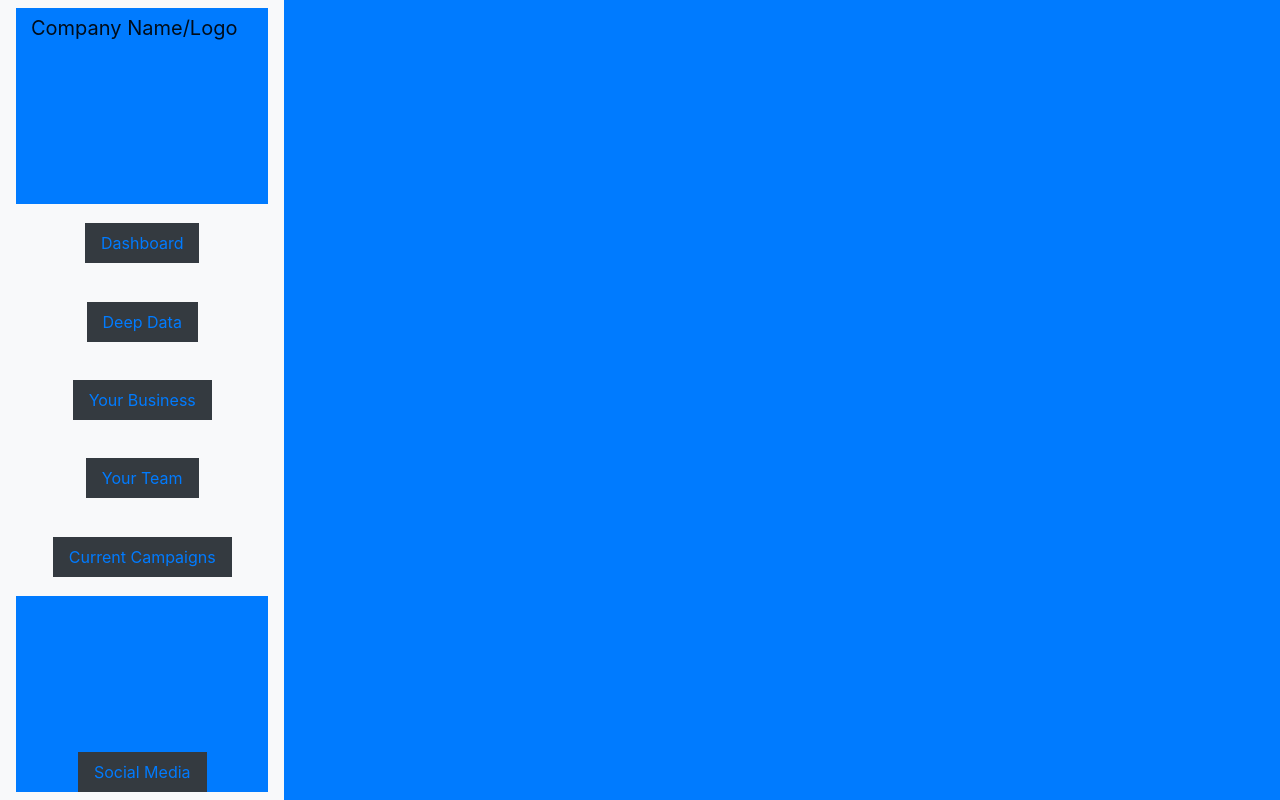
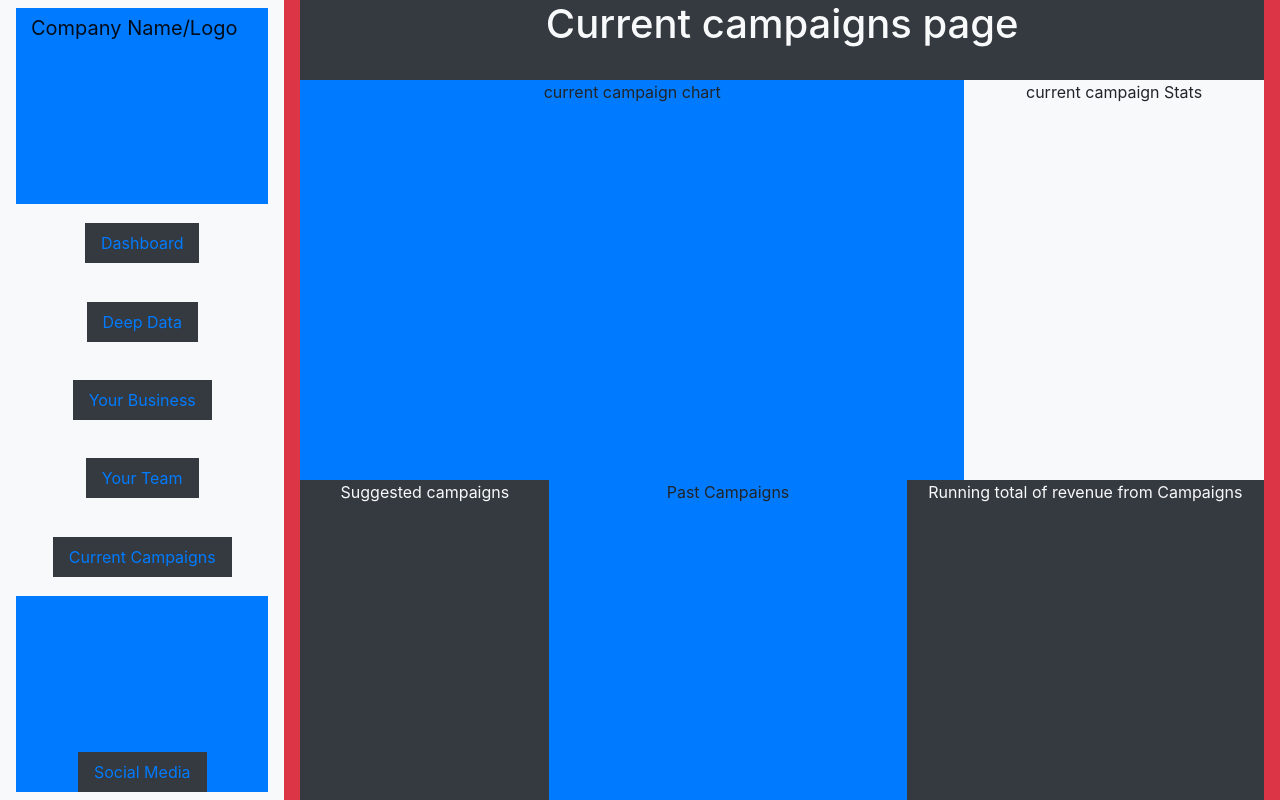
Before and after one commit to LuisERivas/secretProject, a React (Create React App) app in the folder mine-app/: page /CurrentCampaignsPage in a window 1280 px wide. Built offline with nearby package versions, Linux system fonts and the light colour scheme.

Commit message:
Layout of Current campaigns page

```diff
--- a/mine-app/src/App.js
+++ b/mine-app/src/App.js
@@ -9,6 +9,7 @@
 import SiteNavbar from './components/SiteNavbar'
 import Dashboard from './components/Dashboard'
 import Workspace from './components/Workspace'
+import CurrentCampaignsPage from './components/CurrentCampaignsPage'
 
 function App () {
   return (
@@ -19,6 +20,7 @@
           <Switch>
             <Route path='/' exact component={Home} />
             <Route exact path='/Dashboard' component={Dashboard} />
+            <Route exact path='/CurrentCampaignsPage' component={CurrentCampaignsPage} />
           </Switch>
         </Workspace>
 
--- /dev/null
+++ b/mine-app/src/components/CurrentCampaignsPage/index.css
@@ -0,0 +1,12 @@
+.heightAdjustment{
+    max-height: 10%;
+    height: 100%;
+}
+.heightAdjustment1{
+    max-height: 50%;
+    height: 100%;
+}
+.heightAdjustment2{
+    max-height: 40%;
+    height: 100%;
+}
--- /dev/null
+++ b/mine-app/src/components/CurrentCampaignsPage/index.js
@@ -0,0 +1,48 @@
+import React, { Component } from 'react'
+import './index.css'
+
+class CurrentCampaignsPage extends Component {
+  render () {
+    return (
+      <div className=' bg-danger vh-100 row'>
+        <div className='col '>
+          <div className='row heightAdjustment'>
+            {/* Page Title */}
+            <div className=' bg-dark text-light col ml-3 mr-3'>
+              <h1> Current campaigns page</h1>
+            </div>
+          </div>
+          {/* Row 2 that holds current campaign information */}
+          <div className='row heightAdjustment1'>
+            {/* Most important campaign Chart */}
+            <div className='col-8 bg-primary ml-3'>
+                current campaign chart
+            </div>
+            {/* Current campaign statistics  */}
+            <div className='col bg-light mr-3'>
+                current campaign Stats
+            </div>
+          </div>
+          {/* Row 3 that holds current campaign information */}
+          <div className='row heightAdjustment2'>
+            {/* Most important campaign Chart */}
+            <div className='col-3 bg-dark ml-3 text-light'>
+                Suggested campaigns
+            </div>
+            {/* Current campaign statistics  */}
+            <div className='col bg-primary'>
+                Past Campaigns
+            </div>
+            {/* Current campaign statistics  */}
+            <div className='col bg-dark mr-3 text-light'>
+                Running total of revenue from Campaigns
+            </div>
+          </div>
+
+        </div>
+      </div>
+    )
+  }
+}
+
+export default CurrentCampaignsPage
--- a/mine-app/src/components/Home/index.css
+++ b/mine-app/src/components/Home/index.css
@@ -2,23 +2,23 @@
     max-height: 10%;
     height: 100%;
 }
-.heightAdjustment1{
+.heightAdjustment01{
     max-height: 15%;
     height: 100%;
 }
-.heightAdjustment2{
+.heightAdjustment02{
     max-height: 25%;
     height: 100%;
 }
-.heightAdjustment3{
+.heightAdjustment03{
     max-height: 10%;
     height: 100%;
 }
-.heightAdjustment4{
+.heightAdjustment04{
     max-height: 6%;
     height: 100%;
 }
-.heightAdjustment5{
+.heightAdjustment05{
     max-height: 34%;
     height: 100%;
 }
--- a/mine-app/src/components/Home/index.js
+++ b/mine-app/src/components/Home/index.js
@@ -2,7 +2,6 @@
 import SignOnLogo from '../SignOnLogo'
 import EnterLogininfo from '../EnterLogInInfo'
 import OurSocialMedia from '../OurSocialMedia'
-import CopyRightHolder from '../CopyRightHolder'
 import './index.css'
 
 class Home extends Component {
@@ -12,35 +11,35 @@
         <div className='bg-danger row heightAdjustment'>
           <h1 className='bg-dark col text-light pb-0 mb-0'> This is the Log-in page</h1>
         </div>
-        <div className='bg-primary row heightAdjustment1'>
+        <div className='bg-primary row heightAdjustment01'>
           <div className='col' />
           <div className='col' />
           <hr />
           <div className='col' />
           <div className='col' />
         </div>
-        <div className='bg-danger row heightAdjustment2 '>
+        <div className='bg-danger row heightAdjustment02 '>
           <div className='col' />
           <div className='col' />
           <SignOnLogo />
           <div className='col' />
           <div className='col' />
         </div>
-        <div className='bg-primary row heightAdjustment3'>
+        <div className='bg-primary row heightAdjustment03'>
           <div className='col' />
           <div className='col' />
           <EnterLogininfo />
           <div className='col' />
           <div className='col' />
         </div>
-        <div className='bg-primary row heightAdjustment4'>
+        <div className='bg-primary row heightAdjustment04'>
           <div className='col' />
           <div className='col' />
           <OurSocialMedia />
           <div className='col' />
           <div className='col' />
         </div>
-        <div className='bg-primary row heightAdjustment5'>
+        <div className='bg-primary row heightAdjustment05'>
           <div className='col' />
           <div className='col' />
           <hr />
--- a/mine-app/src/components/SiteNavbar/index.js
+++ b/mine-app/src/components/SiteNavbar/index.js
@@ -40,7 +40,7 @@
               </container>
               <container className='row m-auto inheritedHeight2'>
                 <Nav.Link className='bg-dark m-auto'>
-                  <Link className='' to=''> Current Campaigns</Link>
+                  <Link className='' to='/CurrentCampaignsPage'> Current Campaigns</Link>
                 </Nav.Link>
               </container>
             </container>
--- a/mine-app/src/components/Workspace/index.js
+++ b/mine-app/src/components/Workspace/index.js
@@ -6,14 +6,16 @@
   Route
 } from 'react-router-dom'
 import Home from '../Home'
+import CurrentCampaignsPage from '../CurrentCampaignsPage'
 
 class Workspace extends Component {
   render () {
     return (
-      <div className='container-fluid bg-primary heightTest'>
+      <div className='container-fluid bg-primary heightTest p-0'>
         <Switch>
           <Route path='/' exact component={Home} />
           <Route exact path='/Dashboard' component={Dashboard} />
+          <Route exact path='/CurrentCampaignsPage' component={CurrentCampaignsPage} />
         </Switch>
       </div>
     )
```
